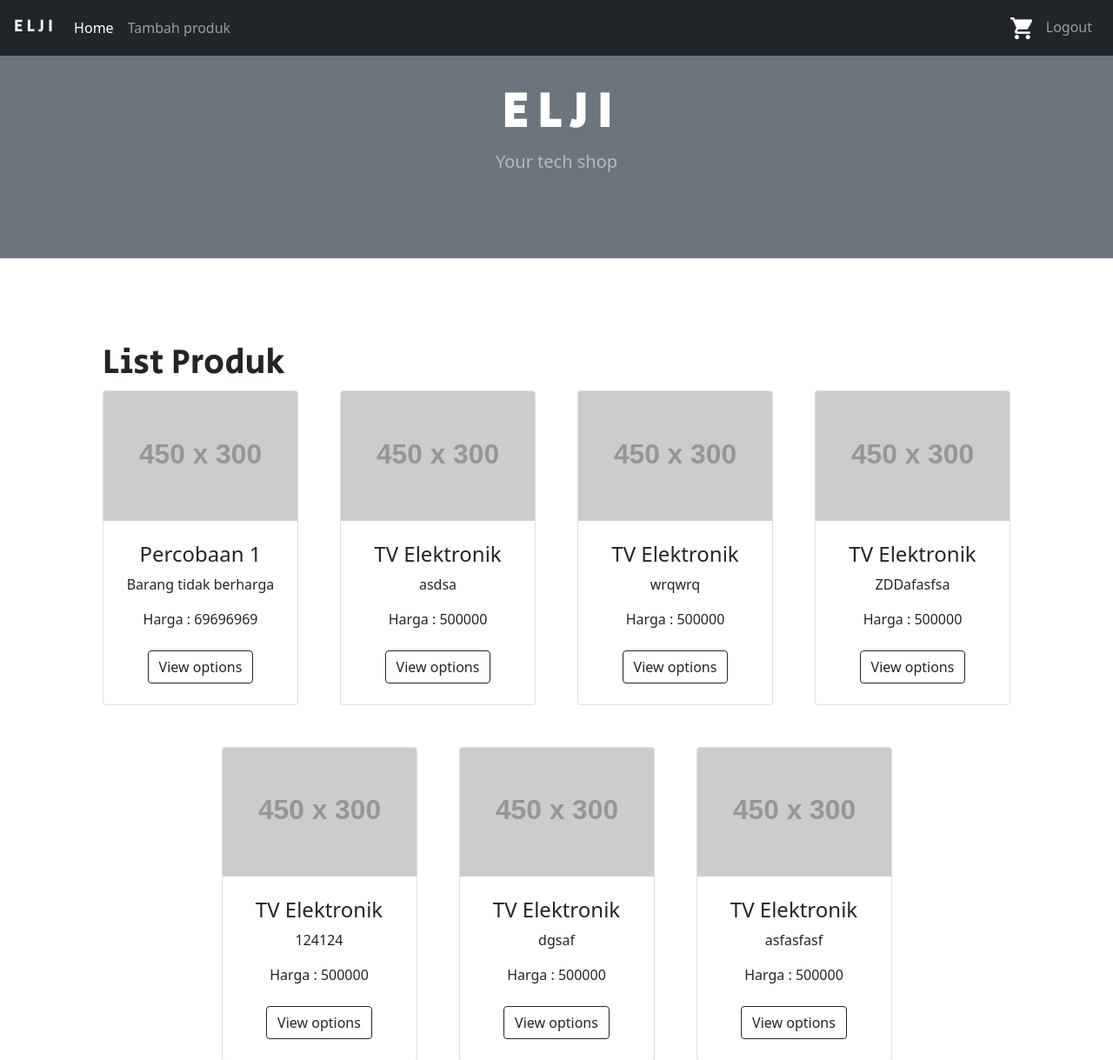
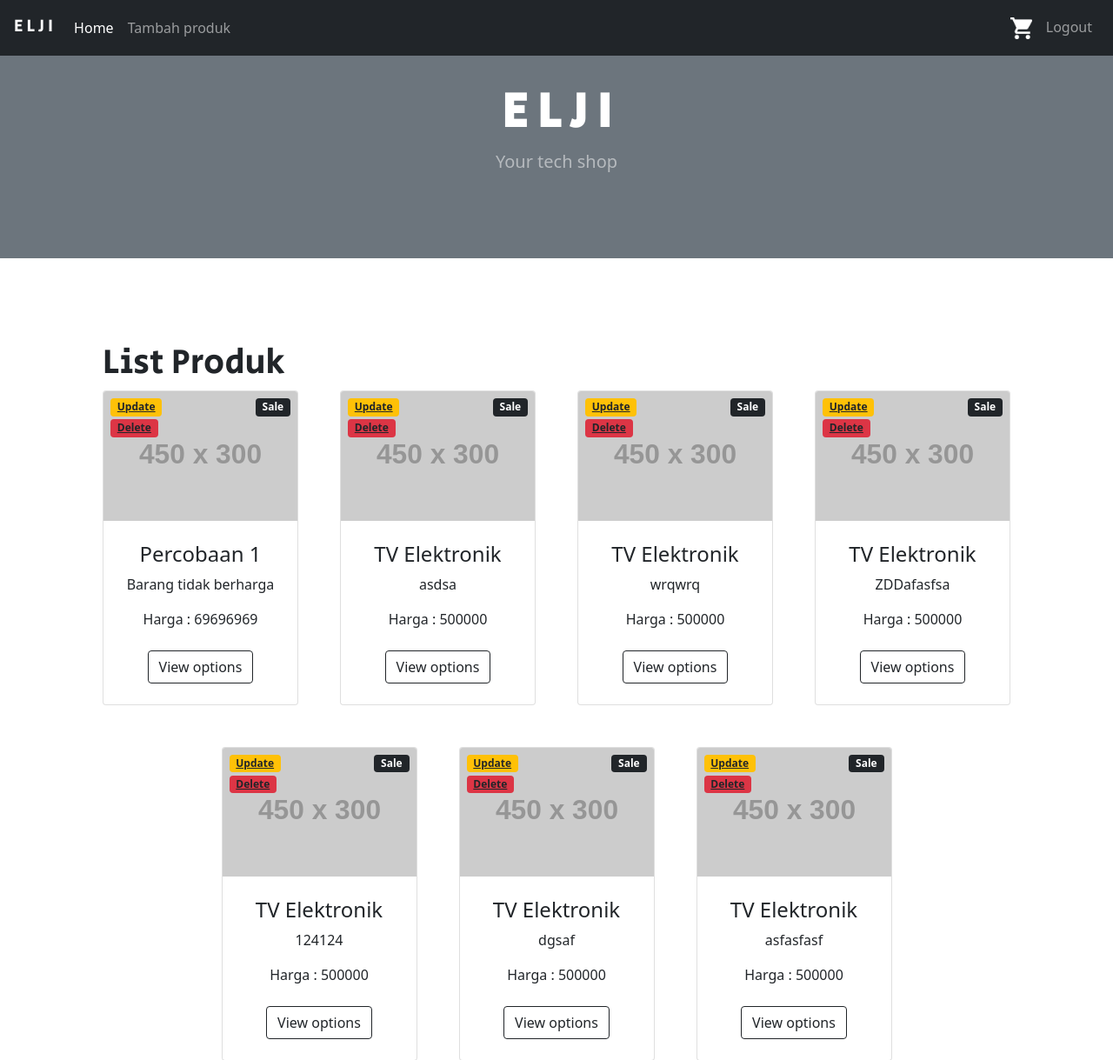
Before and after one commit to mendekam/projek-web, a PHP site: page /index.php in a window 1280 px wide. Shown: the top 1219 px of the page at 87% size. Run offline with PHP 8.4, Linux system fonts and the light colour scheme; a user stored in the database is signed in; data comes from the database, SQL or seed files in the repository; grey boxes labelled with a size stand in for pictures from a placeholder-image service; some libraries are stand-ins or nearby versions.

Commit message:
membuat tombol update dan delete produk di index.php jika role nya adalah admin

```diff
--- a/index.php
+++ b/index.php
@@ -2,6 +2,7 @@
 	session_start();
 	include 'koneksi.php';
 	$produk = query("SELECT * FROM product");
+
 
 
 
@@ -54,7 +55,14 @@
 
 			<?php for ($i=0; $i < count($produk) ; $i++) : ?>
 				<div class="col-md mb-5">
-          			<div class="card h-100" >
+          			<div class="card h-100">
+          				<?php if(isset($_SESSION['role'])) : // pengecekan role ?>
+          					<?php if($_SESSION['role'] == 'admin') : ?>
+          						<div class="badge bg-warning position-absolute" style="top: 0.5rem; left: 0.5rem"><a href="update.php" class="text-dark">Update</a></div>
+          						<div class="badge bg-danger position-absolute" style="top: 2rem; left: 0.5rem"><a href="delete.php" class="text-dark">Delete</a></div>
+          					<?php endif; ?>
+          				<?php endif; ?>
+          				<div class="badge bg-dark text-white position-absolute" style="top: 0.5rem; right: 0.5rem">Sale</div>
             			<img class="card-img-top" src="https://dummyimage.com/450x300/dee2e6/6c757d.jpg" alt="Card image cap">
             			<div class="card-body p-4">
             				<div class="text-center">
```
